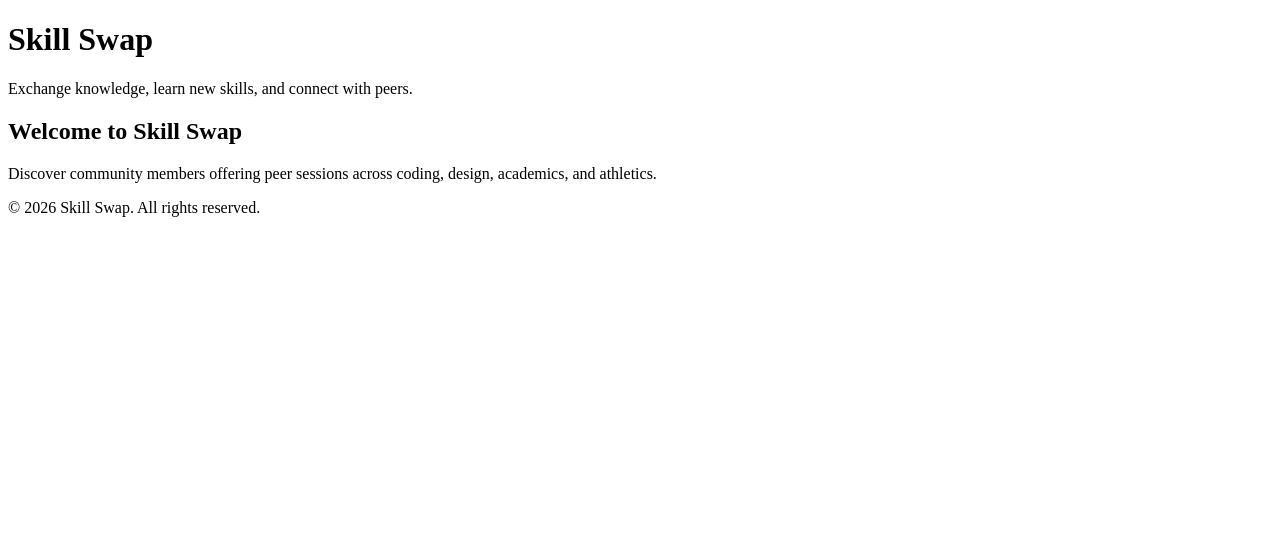
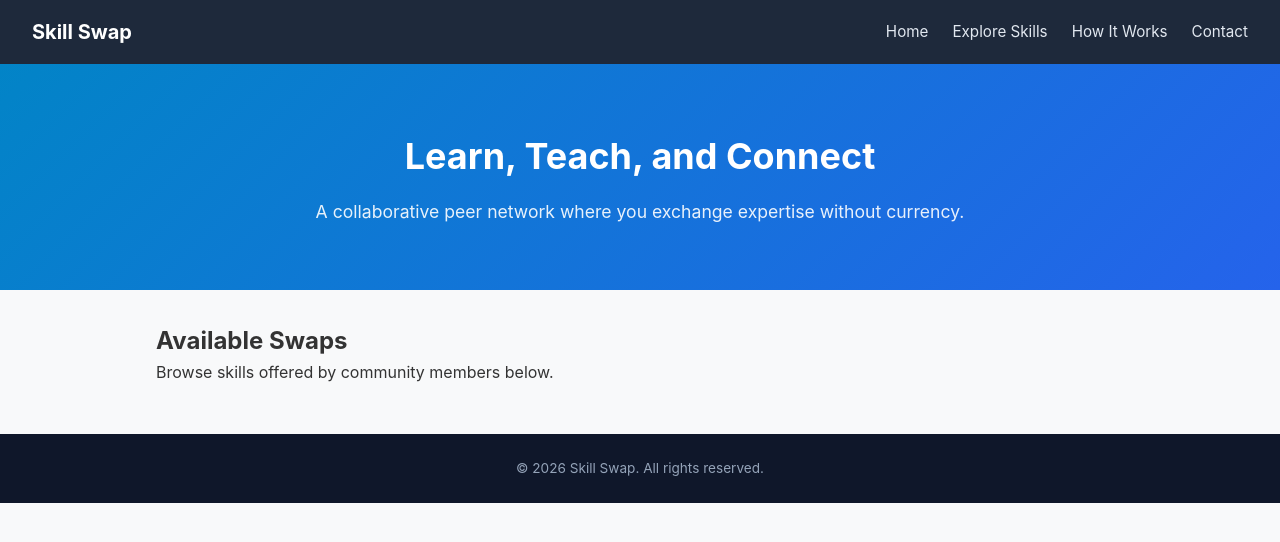
Before and after one commit to gabrielsaldanhacode/skillswap-GabrielSaldanha, a plain HTML site: page index.html in a window 1280 px wide. Drawn offline with Linux system fonts and the light colour scheme.

Commit message:
added nav menu and styles

```diff
--- a/index.html
+++ b/index.html
@@ -8,21 +8,32 @@
 </head>
 <body>
 
-  <!-- Semantic Header -->
-  <header>
-    <h1>Skill Swap</h1>
-    <p>Exchange knowledge, learn new skills, and connect with peers.</p>
+  <!-- Navigation Bar -->
+  <nav class="navbar">
+    <div class="logo">Skill Swap</div>
+    <ul class="nav-links">
+      <li><a href="#home">Home</a></li>
+      <li><a href="#explore">Explore Skills</a></li>
+      <li><a href="#how-it-works">How It Works</a></li>
+      <li><a href="#contact">Contact</a></li>
+    </ul>
+  </nav>
+
+  <!-- Header / Hero Section -->
+  <header class="hero">
+    <h1>Learn, Teach, and Connect</h1>
+    <p>A collaborative peer network where you exchange expertise without currency.</p>
   </header>
 
-  <!-- Semantic Main Content -->
-  <main>
-    <section>
-      <h2>Welcome to Skill Swap</h2>
-      <p>Discover community members offering peer sessions across coding, design, academics, and athletics.</p>
+  <!-- Main Content Placeholder -->
+  <main class="main-content">
+    <section id="explore">
+      <h2>Available Swaps</h2>
+      <p>Browse skills offered by community members below.</p>
     </section>
   </main>
 
-  <!-- Semantic Footer -->
+  <!-- Footer -->
   <footer>
     <p>&copy; 2026 Skill Swap. All rights reserved.</p>
   </footer>
--- a/style.css
+++ b/style.css
@@ -0,0 +1,79 @@
+* {
+  margin: 0;
+  padding: 0;
+  box-sizing: border-box;
+}
+
+body {
+  font-family: -apple-system, BlinkMacSystemFont, "Segoe UI", Roboto, Helvetica, Arial, sans-serif;
+  line-height: 1.6;
+  color: #333;
+  background-color: #f8f9fa;
+}
+
+/* Navigation */
+.navbar {
+  display: flex;
+  justify-content: space-between;
+  align-items: center;
+  background-color: #1e293b;
+  padding: 1rem 2rem;
+}
+
+.navbar .logo {
+  color: #ffffff;
+  font-size: 1.25rem;
+  font-weight: 700;
+}
+
+.nav-links {
+  display: flex;
+  list-style: none;
+  gap: 1.5rem;
+}
+
+.nav-links a {
+  color: #e2e8f0;
+  text-decoration: none;
+  font-size: 0.95rem;
+  transition: color 0.2s ease;
+}
+
+.nav-links a:hover {
+  color: #38bdf8;
+}
+
+/* Hero Section */
+.hero {
+  text-align: center;
+  padding: 4rem 1.5rem;
+  background: linear-gradient(135deg, #0284c7, #2563eb);
+  color: #ffffff;
+}
+
+.hero h1 {
+  font-size: 2.25rem;
+  margin-bottom: 0.75rem;
+}
+
+.hero p {
+  font-size: 1.1rem;
+  opacity: 0.9;
+}
+
+/* Main Content & Sections */
+.main-content {
+  max-width: 1000px;
+  margin: 2rem auto;
+  padding: 0 1rem;
+}
+
+/* Footer */
+footer {
+  text-align: center;
+  padding: 1.5rem;
+  background-color: #0f172a;
+  color: #94a3b8;
+  font-size: 0.85rem;
+  margin-top: 3rem;
+}
```
